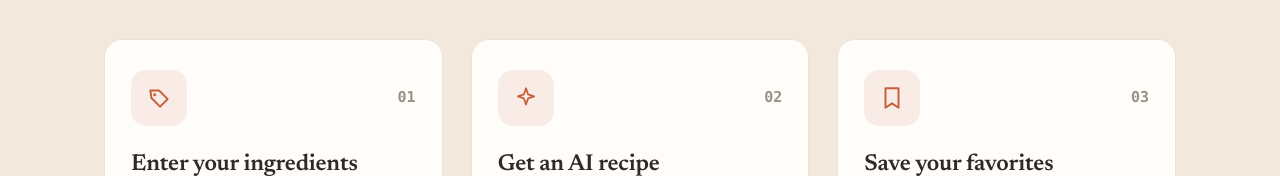
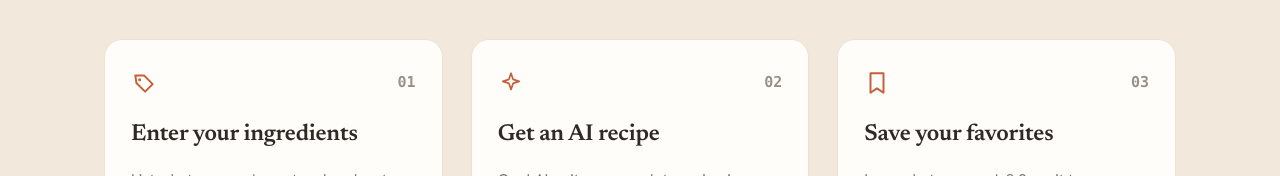
Before and after one commit to giorgikilosanidze/CookAI, a Next.js app: page / in a window 1280 px wide. Shown: the part 754-930 px from the top of the page. Built offline with nearby package versions, Linux system fonts and the light colour scheme; no server answers.

Commit message:
style: removed background color from landing page card icons

```diff
--- a/src/components/home/HowItWorks.tsx
+++ b/src/components/home/HowItWorks.tsx
@@ -1,4 +1,4 @@
-import { STEPS } from "@/components/home/constants";
+import { STEPS } from '@/components/home/constants';
 
 export default function HowItWorks() {
 	return (
@@ -18,7 +18,7 @@ export default function HowItWorks() {
 							className="flex flex-col gap-3.5 rounded-[18px] border border-line bg-surface px-6.5 py-7.5"
 						>
 							<div className="flex items-center justify-between">
-								<span className="flex h-14 w-14 items-center justify-center rounded-[15px] bg-terracotta/10 text-terracotta">
+								<span className="text-terracotta">
 									<Icon size={26} />
 								</span>
 								<span className="font-mono text-[15px] font-semibold text-faint">
```
